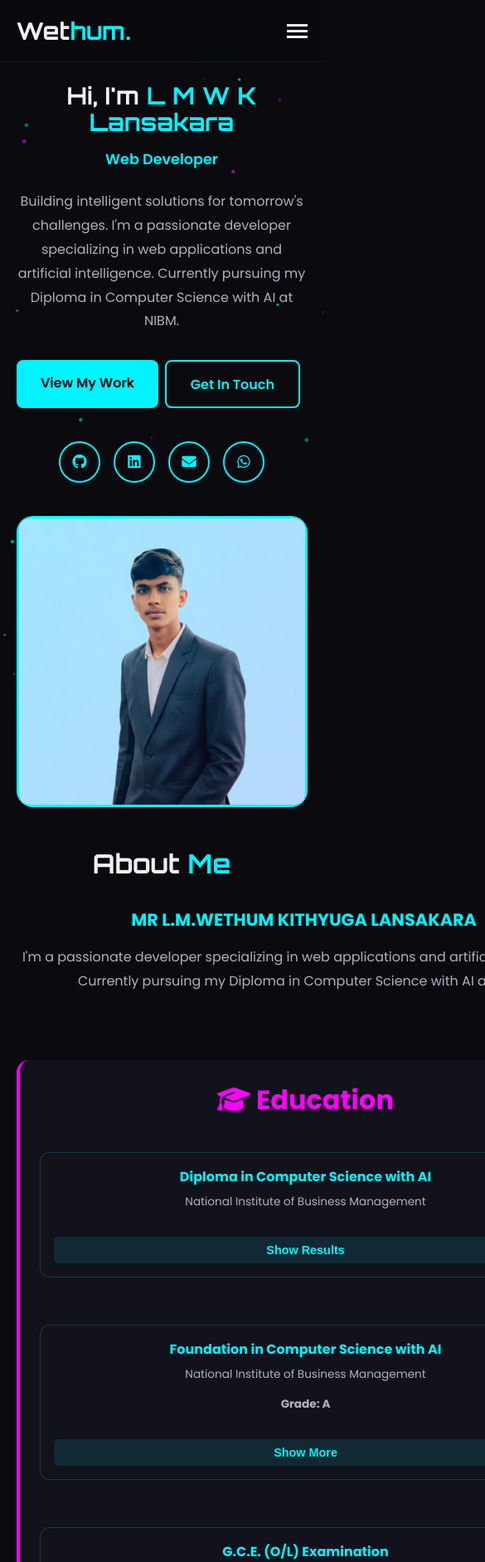
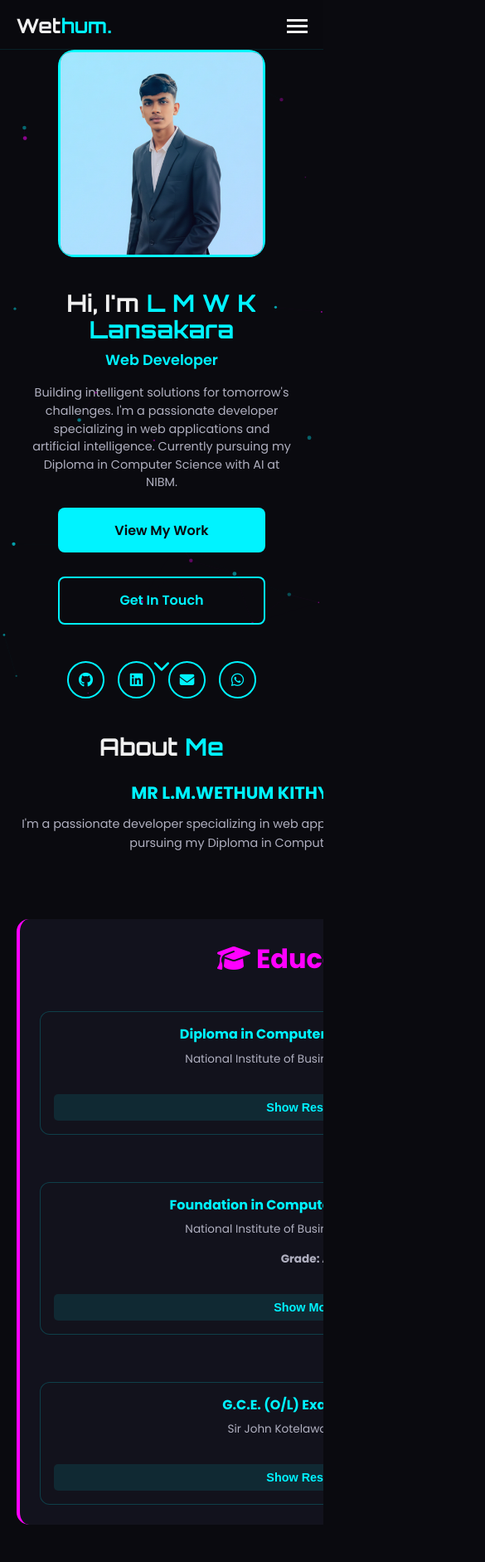
Before and after one commit to wethumlansakara/Personal-Portfolio, a plain HTML site: page index.html in a window 390 px wide. Shown: the top 1883 px of the page at 83% size, 585 px wide, since content can reach past the window. Drawn offline with Linux system fonts and the light colour scheme.

Commit message:
Update style.css

```diff
--- a/style.css
+++ b/style.css
@@ -21,6 +21,7 @@ body {
     color: var(--text-light);
     overflow-x: hidden;
     position: relative;
+    min-height: 100vh;
 }
 
 /* Particle Canvas */
@@ -40,7 +41,7 @@ body {
     width: 100%;
     background: rgba(10, 10, 15, 0.95);
     backdrop-filter: blur(10px);
-    padding: 1.2rem 5%;
+    padding: 1rem 5%;
     z-index: 1000;
     border-bottom: 1px solid rgba(0, 243, 255, 0.1);
 }
@@ -104,6 +105,7 @@ body {
     flex-direction: column;
     gap: 4px;
     cursor: pointer;
+    z-index: 1001;
 }
 
 .hamburger span {
@@ -113,15 +115,16 @@ body {
     transition: var(--transition);
 }
 
-/* Home Section */
+/* Home Section - FIXED FOR MOBILE */
 .home {
     min-height: 100vh;
     display: flex;
     flex-direction: column;
     justify-content: center;
     align-items: center;
-    padding: 120px 5% 0;
+    padding: 80px 5% 0;
     position: relative;
+    overflow: hidden;
 }
 
 .home-container {
@@ -132,6 +135,7 @@ body {
     width: 100%;
     max-width: 1200px;
     z-index: 2;
+    margin: 0 auto;
 }
 
 .home-content {
@@ -147,12 +151,13 @@ body {
 .photo-wrapper {
     position: relative;
     width: 100%;
-    max-width: 450px;
+    max-width: 400px;
     aspect-ratio: 1;
     border-radius: 20px;
     overflow: hidden;
     background: radial-gradient(circle at 30% 30%, rgba(0, 243, 255, 0.2), transparent 60%),
                 radial-gradient(circle at 70% 60%, rgba(255, 0, 255, 0.15), transparent 55%);
+    margin: 0 auto;
 }
 
 .photo-wrapper img {
@@ -179,7 +184,7 @@ body {
     margin-bottom: 1rem;
     color: var(--text-light);
     font-weight: 700;
-    line-height: 1.2;
+    line-height: 1.1;
 }
 
 .highlight {
@@ -241,6 +246,7 @@ body {
     display: flex;
     flex-wrap: wrap;
     margin-bottom: 2rem;
+    gap: 1rem;
 }
 
 .home-socials {
@@ -272,9 +278,10 @@ body {
 
 .scroll-down {
     position: absolute;
-    bottom: 30px;
+    bottom: 20px;
     animation: bounce 2s infinite;
     color: var(--accent-cyan);
+    font-size: 1.5rem;
 }
 
 @keyframes bounce {
@@ -322,6 +329,9 @@ body {
     color: var(--text-gray);
     margin-bottom: 2rem;
     line-height: 1.8;
+    max-width: 800px;
+    margin-left: auto;
+    margin-right: auto;
 }
 
 .detail-card-full {
@@ -918,7 +928,9 @@ body {
     margin-bottom: 1.5rem;
 }
 
-/* Responsive Design - Tablet */
+/* ==================== RESPONSIVE DESIGN ==================== */
+
+/* Large Tablets and Small Desktops (992px and below) */
 @media (max-width: 992px) {
     .home-title {
         font-size: 2.8rem;
@@ -931,10 +943,16 @@ body {
 
     .home-content {
         text-align: center;
+        order: 2;
+    }
+
+    .home-photo {
+        order: 1;
     }
 
     .home-tagline {
         margin: 0 auto 2rem;
+        max-width: 90%;
     }
 
     .home-socials {
@@ -943,6 +961,9 @@ body {
 
     .home-actions {
         justify-content: center;
+        flex-direction: column;
+        align-items: center;
+        gap: 1rem;
     }
 
     .about-container {
@@ -965,21 +986,31 @@ body {
         width: 100%;
         max-width: 300px;
     }
+
+    .photo-wrapper {
+        max-width: 350px;
+    }
 }
 
-/* Responsive Design - Mobile */
+/* Tablets and Large Phones (768px and below) */
 @media (max-width: 768px) {
+    .navbar {
+        padding: 0.8rem 5%;
+    }
+
     .nav-menu {
         position: fixed;
-        top: 70px;
+        top: 0;
         left: -100%;
         flex-direction: column;
         background: var(--secondary-dark);
-        width: 100%;
-        padding: 2rem;
+        width: 80%;
+        height: 100vh;
+        padding: 5rem 2rem 2rem;
         transition: var(--transition);
-        border-top: 1px solid rgba(0, 243, 255, 0.1);
+        border-right: 1px solid rgba(0, 243, 255, 0.1);
         z-index: 999;
+        box-shadow: 5px 0 20px rgba(0,0,0,0.3);
     }
 
     .nav-menu.active {
@@ -1003,16 +1034,25 @@ body {
     }
 
     .home {
-        padding: 100px 5% 0;
+        padding: 70px 5% 0;
+        min-height: calc(100vh - 70px);
     }
 
     .home-title {
         font-size: 2.2rem;
         line-height: 1.1;
+        margin-bottom: 0.8rem;
     }
 
     .home-subtitle {
         font-size: 1.3rem;
+        margin-bottom: 1.2rem;
+    }
+
+    .home-tagline {
+        font-size: 0.95rem;
+        line-height: 1.6;
+        margin-bottom: 1.5rem;
     }
 
     .section-title {
@@ -1026,6 +1066,13 @@ body {
 
     .about-content h3 {
         font-size: 1.5rem;
+        line-height: 1.3;
+        margin-bottom: 0.8rem;
+    }
+
+    .about-content p {
+        font-size: 0.95rem;
+        line-height: 1.6;
     }
 
     .education-grid {
@@ -1099,18 +1146,35 @@ body {
     .form-group input,
     .form-group textarea {
         font-size: 16px;
+        padding: 0.9rem;
     }
 
     .btn {
         padding: 0.9rem 1.8rem;
-        margin-right: 0.5rem;
-        margin-bottom: 0.5rem;
+        margin-right: 0;
+        margin-bottom: 0.8rem;
+        width: 100%;
+        max-width: 250px;
+    }
+
+    .home-actions {
+        flex-direction: column;
+        align-items: center;
     }
 
     .home-socials a,
     .social-links a {
-        width: 50px;
-        height: 50px;
+        width: 45px;
+        height: 45px;
+    }
+
+    .photo-wrapper {
+        max-width: 280px;
+    }
+
+    .scroll-down {
+        bottom: 15px;
+        font-size: 1.3rem;
     }
 
     .modal-content {
@@ -1140,20 +1204,51 @@ body {
         right: 15px;
         font-size: 1.8rem;
     }
+
+    .footer-content {
+        flex-direction: column;
+        gap: 1.5rem;
+    }
+
+    .back-to-top {
+        width: 45px;
+        height: 45px;
+    }
 }
 
-/* Responsive Design - Small Mobile */
+/* Small Phones (480px and below) */
 @media (max-width: 480px) {
     .home-title {
         font-size: 1.8rem;
+        margin-bottom: 0.5rem;
     }
 
     .home-subtitle {
         font-size: 1.1rem;
+        margin-bottom: 1rem;
+    }
+
+    .home-tagline {
+        font-size: 0.9rem;
+        line-height: 1.5;
+        margin-bottom: 1.2rem;
     }
 
     .about-content h3 {
         font-size: 1.3rem;
+    }
+
+    .about-content p {
+        font-size: 0.9rem;
+    }
+
+    .section-title {
+        font-size: 1.8rem;
+        margin-bottom: 1.5rem;
+    }
+
+    .section {
+        padding: 2.5rem 5%;
     }
 
     .education-grid {
@@ -1166,6 +1261,7 @@ body {
 
     .education-item h4 {
         font-size: 1rem;
+        line-height: 1.4;
     }
 
     .detail-meta {
@@ -1199,6 +1295,7 @@ body {
     .filter-btn {
         width: 100%;
         max-width: 200px;
+        padding: 0.6rem 1.2rem;
     }
 
     .project-tags {
@@ -1210,22 +1307,64 @@ body {
         font-size: 0.75rem;
     }
 
-    .footer-content {
-        flex-direction: column;
-        gap: 1.5rem;
+    .contact-info h3 {
+        font-size: 1.6rem;
     }
 
-    .back-to-top {
-        width: 45px;
-        height: 45px;
+    .contact-item i {
+        font-size: 1.3rem;
     }
 
     .footer p {
         font-size: 0.9rem;
     }
+
+    .logo {
+        font-size: 1.5rem;
+    }
+
+    .photo-wrapper {
+        max-width: 250px;
+    }
+
+    .home {
+        padding: 60px 5% 0;
+    }
 }
 
-/* Safe Area Insets for Modern Phones */
+/* Very Small Phones (360px and below) */
+@media (max-width: 360px) {
+    .home-title {
+        font-size: 1.6rem;
+    }
+
+    .home-subtitle {
+        font-size: 1rem;
+    }
+
+    .home-tagline {
+        font-size: 0.85rem;
+    }
+
+    .section-title {
+        font-size: 1.6rem;
+    }
+
+    .btn {
+        padding: 0.8rem 1.5rem;
+        font-size: 0.9rem;
+    }
+
+    .photo-wrapper {
+        max-width: 220px;
+    }
+
+    .education-item h4 {
+        font-size: 0.95rem;
+    }
+}
+
+/* Safe Area Insets for Modern Phones (Notch support) */
 @supports(padding: max(0px)) {
     .navbar,
     .home,
@@ -1236,12 +1375,44 @@ body {
     }
 
     .navbar {
-        padding-top: max(1.2rem, env(safe-area-inset-top));
+        padding-top: max(1rem, env(safe-area-inset-top));
+    }
+
+    .home {
+        padding-top: max(80px, calc(80px + env(safe-area-inset-top)));
     }
 
     @media (max-width: 768px) {
         .nav-menu {
-            padding-top: max(2rem, env(safe-area-inset-top));
+            padding-top: max(5rem, calc(5rem + env(safe-area-inset-top)));
+            padding-left: max(2rem, env(safe-area-inset-left));
+            padding-right: max(2rem, env(safe-area-inset-right));
+        }
+
+        .home {
+            padding-top: max(70px, calc(70px + env(safe-area-inset-top)));
+        }
+    }
+
+    @media (max-width: 480px) {
+        .home {
+            padding-top: max(60px, calc(60px + env(safe-area-inset-top)));
         }
     }
 }
+
+/* Prevent horizontal scroll on mobile */
+@media (max-width: 768px) {
+    body {
+        overflow-x: hidden;
+        width: 100%;
+    }
+
+    .section,
+    .home-container,
+    .navbar,
+    .footer {
+        width: 100%;
+        overflow-x: hidden;
+    }
+}
```
